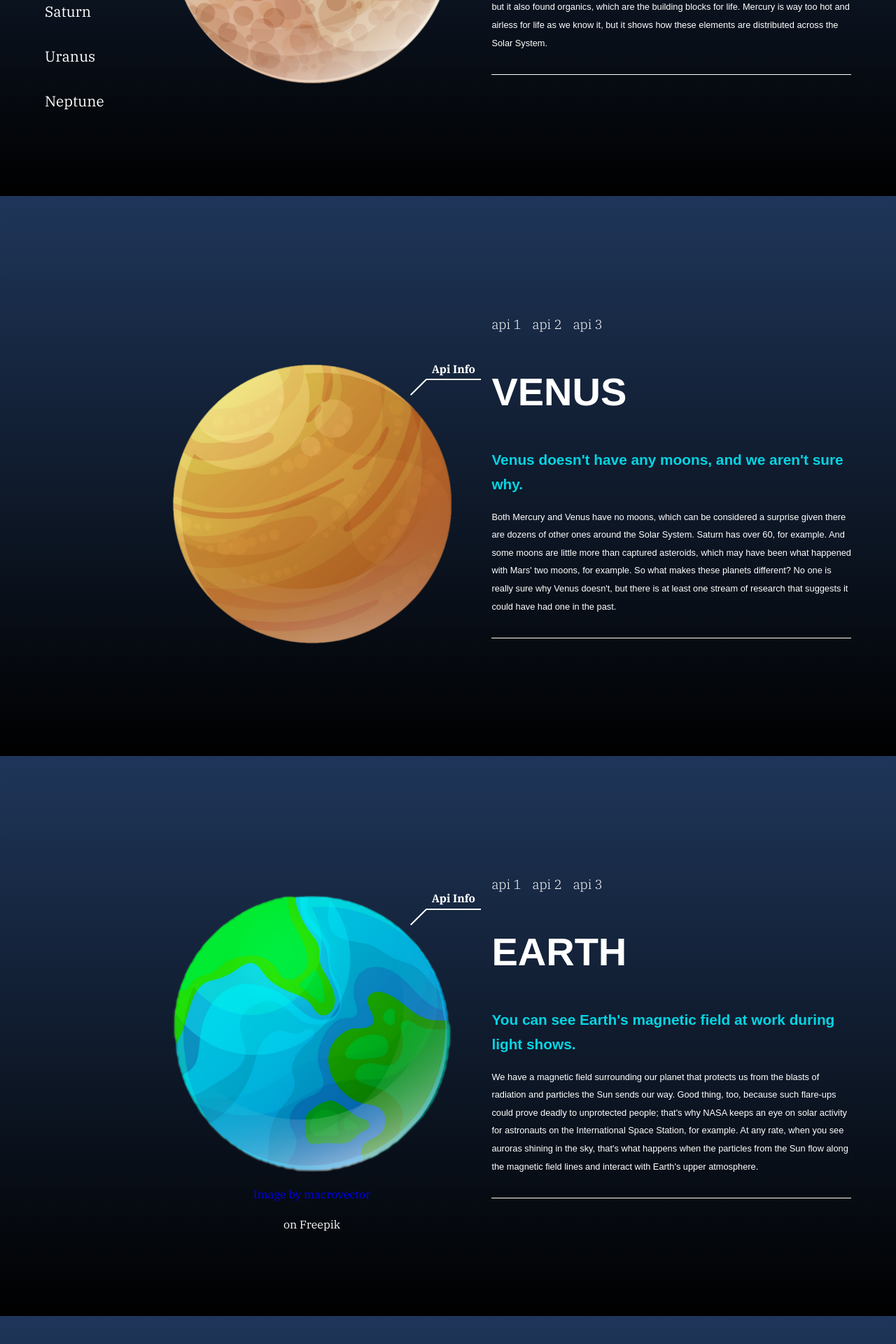
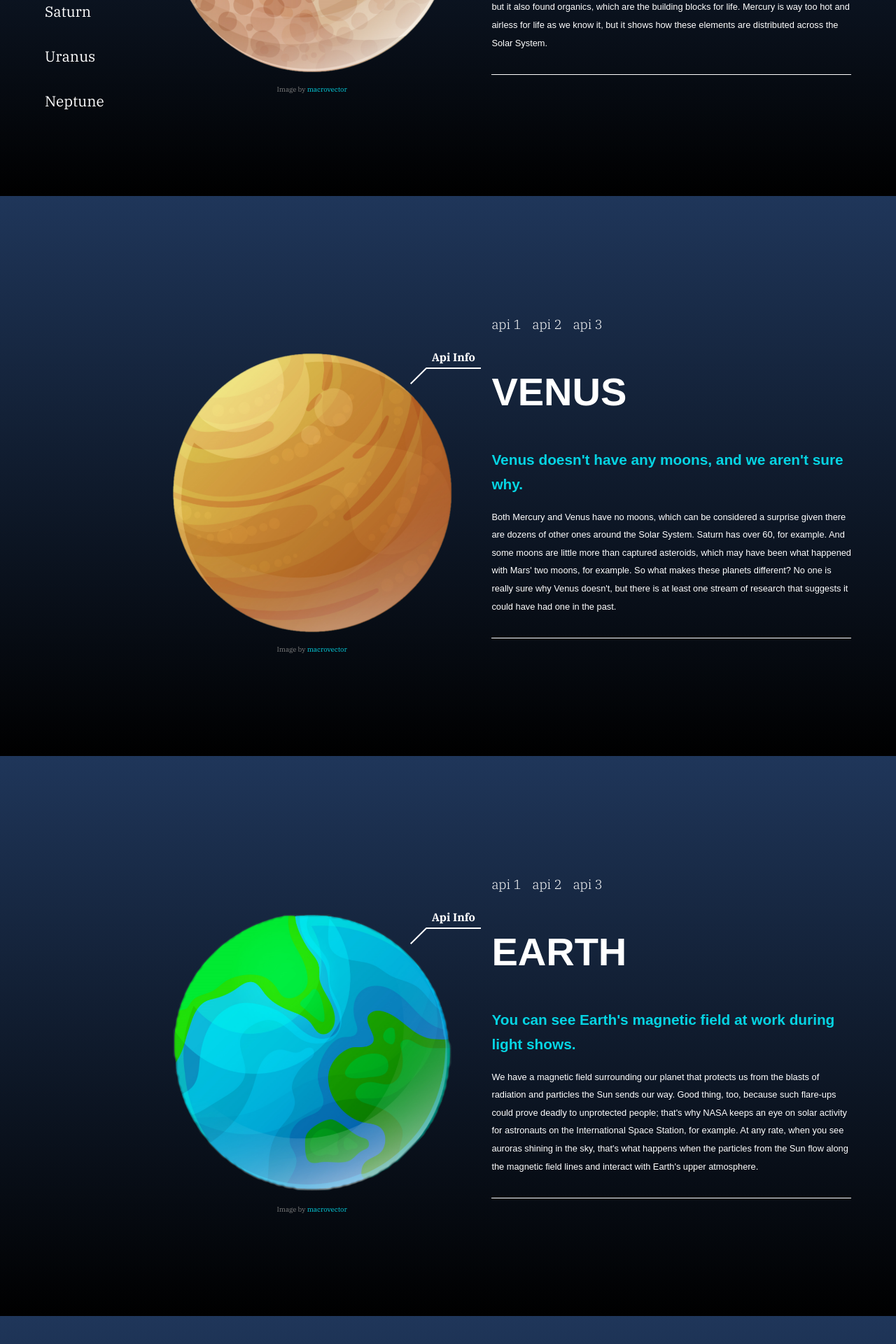
Before and after one commit to knutcode/hostoppgave, a React (Create React App) app: page /#/planets in a window 1280 px wide. Shown: the part 520-2440 px from the top of the page at 70% size. Built offline with nearby package versions, Linux system fonts and the light colour scheme.

Commit message:
added credits for images under planets

```diff
--- a/src/pages/planetsPage/components/earth/Earth.jsx
+++ b/src/pages/planetsPage/components/earth/Earth.jsx
@@ -14,9 +14,8 @@ const Earth = () => {
 						<s.Angled_Line />
 					</s.Planet>
 					<a href="https://www.freepik.com/free-vector/sun-moon-mercury-venus-earth-mars-jupiter-saturn-uranus-neptun-colorful-planets-set_13768792.htm#query=planets&position=23&from_view=keyword">
-						Image by macrovector
+						Image by <span>macrovector</span>
 					</a>
-					on Freepik
 				</s.Planet_Container>
 
 				<s.Info_Container>
--- a/src/pages/planetsPage/components/jupiter/Jupiter.jsx
+++ b/src/pages/planetsPage/components/jupiter/Jupiter.jsx
@@ -13,6 +13,9 @@ const Jupiter = () => {
 						<s.Api_Info>Api Info</s.Api_Info>
 						<s.Angled_Line />
 					</s.Planet>
+					<a href="https://www.freepik.com/free-vector/sun-moon-mercury-venus-earth-mars-jupiter-saturn-uranus-neptun-colorful-planets-set_13768792.htm#query=planets&position=23&from_view=keyword">
+						Image by <span>macrovector</span>
+					</a>
 				</s.Planet_Container>
 
 				<s.Info_Container>
--- a/src/pages/planetsPage/components/mars/Mars.jsx
+++ b/src/pages/planetsPage/components/mars/Mars.jsx
@@ -13,6 +13,9 @@ const Mars = () => {
 						<s.Api_Info>Api Info</s.Api_Info>
 						<s.Angled_Line />
 					</s.Planet>
+					<a href="https://www.freepik.com/free-vector/sun-moon-mercury-venus-earth-mars-jupiter-saturn-uranus-neptun-colorful-planets-set_13768792.htm#query=planets&position=23&from_view=keyword">
+						Image by <span>macrovector</span>
+					</a>
 				</s.Planet_Container>
 
 				<s.Info_Container>
--- a/src/pages/planetsPage/components/mercury/Mercury.jsx
+++ b/src/pages/planetsPage/components/mercury/Mercury.jsx
@@ -13,6 +13,9 @@ const Mercury = () => {
 						<s.Api_Info>Api Info</s.Api_Info>
 						<s.Angled_Line />
 					</s.Planet>
+					<a href="https://www.freepik.com/free-vector/sun-moon-mercury-venus-earth-mars-jupiter-saturn-uranus-neptun-colorful-planets-set_13768792.htm#query=planets&position=23&from_view=keyword">
+						Image by <span>macrovector</span>
+					</a>
 				</s.Planet_Container>
 
 				<s.Info_Container>
--- a/src/pages/planetsPage/components/neptune/Neptune.jsx
+++ b/src/pages/planetsPage/components/neptune/Neptune.jsx
@@ -13,6 +13,9 @@ const Neptune = () => {
 						<s.Api_Info>Api Info</s.Api_Info>
 						<s.Angled_Line />
 					</s.Planet>
+					<a href="https://www.freepik.com/free-vector/sun-moon-mercury-venus-earth-mars-jupiter-saturn-uranus-neptun-colorful-planets-set_13768792.htm#query=planets&position=23&from_view=keyword">
+						Image by <span>macrovector</span>
+					</a>
 				</s.Planet_Container>
 
 				<s.Info_Container>
--- a/src/pages/planetsPage/components/saturn/Saturn.jsx
+++ b/src/pages/planetsPage/components/saturn/Saturn.jsx
@@ -13,6 +13,9 @@ const Saturn = () => {
 						<s.Api_Info>Api Info</s.Api_Info>
 						<s.Angled_Line />
 					</s.Planet>
+					<a href="https://www.freepik.com/free-vector/sun-moon-mercury-venus-earth-mars-jupiter-saturn-uranus-neptun-colorful-planets-set_13768792.htm#query=planets&position=23&from_view=keyword">
+						Image by <span>macrovector</span>
+					</a>
 				</s.Planet_Container>
 
 				<s.Info_Container>
--- a/src/pages/planetsPage/components/uranus/Uranus.jsx
+++ b/src/pages/planetsPage/components/uranus/Uranus.jsx
@@ -13,6 +13,9 @@ const Uranus = () => {
 						<s.Api_Info>Api Info</s.Api_Info>
 						<s.Angled_Line />
 					</s.Planet>
+					<a href="https://www.freepik.com/free-vector/sun-moon-mercury-venus-earth-mars-jupiter-saturn-uranus-neptun-colorful-planets-set_13768792.htm#query=planets&position=23&from_view=keyword">
+						Image by <span>macrovector</span>
+					</a>
 				</s.Planet_Container>
 
 				<s.Info_Container>
--- a/src/pages/planetsPage/components/venus/Venus.jsx
+++ b/src/pages/planetsPage/components/venus/Venus.jsx
@@ -13,6 +13,9 @@ const Venus = () => {
 						<s.Api_Info>Api Info</s.Api_Info>
 						<s.Angled_Line />
 					</s.Planet>
+					<a href="https://www.freepik.com/free-vector/sun-moon-mercury-venus-earth-mars-jupiter-saturn-uranus-neptun-colorful-planets-set_13768792.htm#query=planets&position=23&from_view=keyword">
+						Image by <span>macrovector</span>
+					</a>
 				</s.Planet_Container>
 
 				<s.Info_Container>
--- a/src/pages/planetsPage/style.js
+++ b/src/pages/planetsPage/style.js
@@ -19,6 +19,19 @@ export const Planet_Container = styled.div`
 	flex-direction: column;
 	justify-content: center;
 	align-items: center;
+
+	& a {
+		font-size: 0.6rem;
+		color: grey;
+
+		& span {
+			color: var(--color-primary);
+
+			&:hover {
+				color: var(--color-white);
+			}
+		}
+	}
 `;
 
 export const Planet = styled.div`
```
